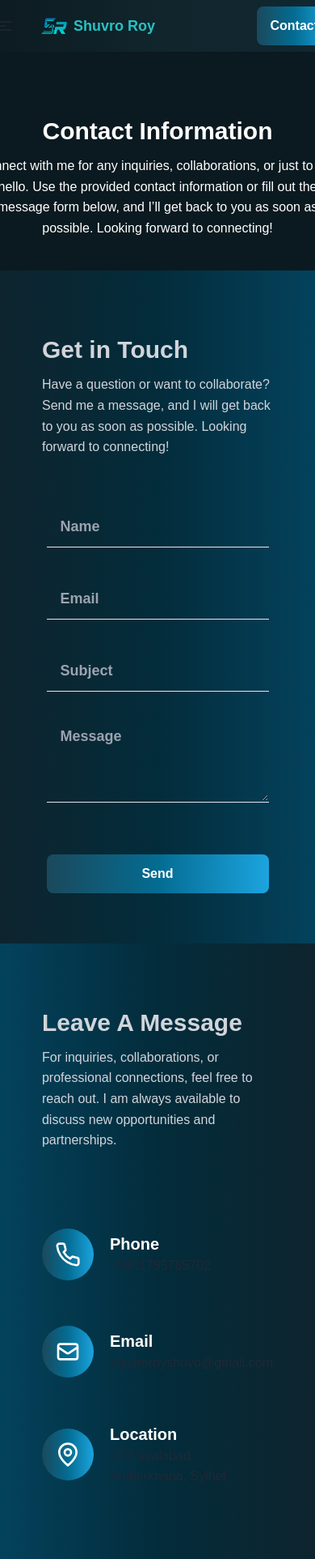
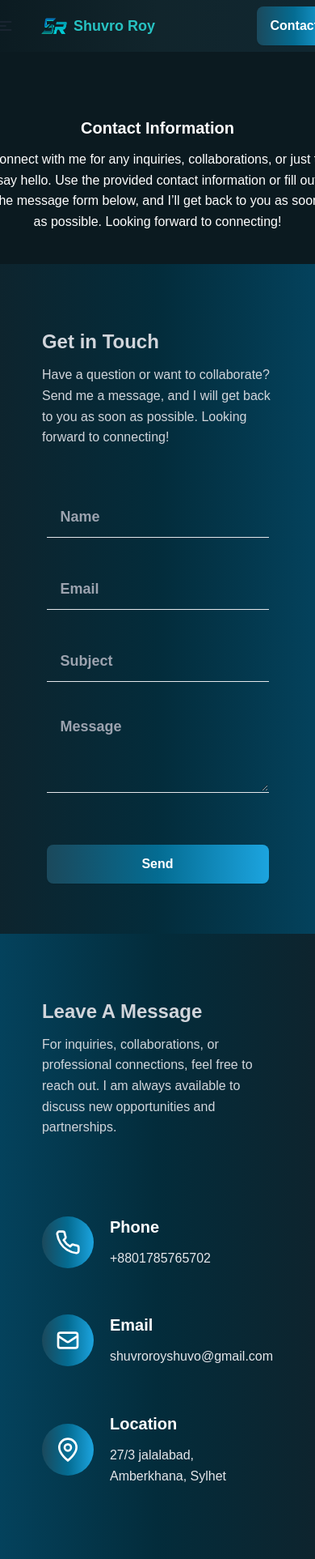
Before and after one commit to Mr-RoyShuvro/shuvro-roy-portfolio, a React (Vite) app: page /contact in a window 390 px wide. Shown: the top 1925 px of the page at 81% size. Built offline with nearby package versions, Linux system fonts and the light colour scheme.

Commit message:
make responsive: title, footer

```diff
--- a/src/components/Footer.jsx
+++ b/src/components/Footer.jsx
@@ -63,8 +63,8 @@ const Footer = () => {
                 </nav>
             </footer>
             <footer className="footer bg-gradient-to-r from-[#040b0e] via-[#020e13] to-[#04141b] text-base-content border-t border-[#1c5974] px-10 py-4">
-                <div className="grid grid-cols-3">
-                    <img className="w-14 h-12 col-span-2" src={logo} alt="" />
+                <div className="grid grid-cols-2 md:grid-cols-3">
+                    <img className="w-14 h-12 md:col-span-2" src={logo} alt="" />
                     <p className="text-sm text-gray-400 pt-5">
                         © 2024 Shuvro Roy. All rights reserved.
                     </p>
--- a/src/pages/About/Skills.jsx
+++ b/src/pages/About/Skills.jsx
@@ -11,8 +11,8 @@ const Skills = () => {
     return (
         <div className="mt-32">
             <div className="max-w-4xl mx-auto">
-                <h3 className="text-3xl font-bold pb-3 text-white text-center">Skills & Expertise</h3>
-                <p className="text-white pb-10 text-center">
+                <h3 className="text-xl md:text-3xl font-bold pb-3 text-white text-center">Skills & Expertise</h3>
+                <p className="text-white pb-10 text-center px-3 md:px-0">
                     Showcasing a diverse set of technical skills and expertise, highlighting proficiency
                     in various programming languages, frameworks, and tools essential for web development and beyond.
                 </p>
--- a/src/pages/Banner/Banner.jsx
+++ b/src/pages/Banner/Banner.jsx
@@ -9,20 +9,20 @@ import SkillName from "./SkillName";
 
 const Banner = () => {
     return (
-        <div className="md:h-screen bg-gradient-to-r from-[#0b1a20] via-[#11252c] to-[#102731]">
+        <div className="h-screen bg-gradient-to-r from-[#0b1a20] via-[#11252c] to-[#102731]">
             <div className="flex flex-col-reverse md:flex-row">
                 <div className="flex-1 py-10 md:py-48 px-10">
                     <div className="pb-5">
                         <Name></Name>
                     </div>
                     <SkillName></SkillName>
-                    <div className="mt-14">
+                    <div className="mt-14 flex flex-col justify-center md:justify-start items-center md:items-start">
                         <Link to="https://drive.google.com/file/d/1kOWHTdjqUZHx2swd1pi6zbbFY50CGvT2/view?usp=sharing">
                             <button className="btn text-sm md:text-base border-none text-white bg-gradient-to-r from-[#1b495c] via-[#046c92] to-[#1ca4df]  hover:from-[#173a47] hover:via-[#217897] hover:to-[#3e7f9b] ">Download My Resume
                                 <LuDownload className="text-xl md:text-2xl text-white"></LuDownload>
                             </button>
                         </Link>
-                        <div className="flex gap-5 mt-5 pl-10">
+                        <div className="flex gap-5 mt-5 pl-0 md:pl-10">
                             <Link to="https://www.facebook.com/shuvro.roy.315">
                                 <FaFacebookSquare className="w-5 h-5 bg-w text-[#1ca4df]"></FaFacebookSquare>
                             </Link>
@@ -38,7 +38,7 @@ const Banner = () => {
                         </div>
                     </div>
                 </div>
-                <div className="w-1/2 px-2 ml-28 md:ml-0">
+                <div className="w-3/4 md:w-1/2 px-2 mx-auto">
                     <img className="" src={banner} alt="" />
                 </div>
             </div>
--- a/src/pages/Contact/Contact.jsx
+++ b/src/pages/Contact/Contact.jsx
@@ -7,8 +7,8 @@ const Contact = () => {
     return (
         <div className="bg-[#0b1a20] py-20">
             <div className="max-w-4xl mx-auto">
-                <h3 className="text-3xl font-bold pb-3 text-white text-center">Contact Information</h3>
-                <p className="text-white pb-10 text-center">
+                <h3 className="text-xl md:text-3xl font-bold pb-3 text-white text-center">Contact Information</h3>
+                <p className="text-white pb-10 text-center px-3 md:px-0">
                     Connect with me for any inquiries, collaborations, or just to say hello. Use the provided contact
                     information or fill out the message form below, and I’ll get back to you as soon as possible. Looking
                     forward to connecting!
@@ -17,7 +17,7 @@ const Contact = () => {
             <div className='flex flex-col md:flex-row max-w-6xl mx-auto'>
                 <div className="md:w-1/2 bg-gradient-to-r from-[#0f232c] via-[#032c3b] to-[#044561]">
                     <div className="px-20 pt-20">
-                        <h3 className="text-3xl font-bold pb-3 text-gray-300">Get in Touch</h3>
+                        <h3 className="text-2xl md:text-3xl font-bold pb-3 text-gray-300">Get in Touch</h3>
                         <p className="text-gray-300">
                             Have a question or want to collaborate? Send me a message, and I will
                             get back to you as soon as possible. Looking forward to connecting!
@@ -58,7 +58,7 @@ const Contact = () => {
                 </div>
                 <div className="md:w-1/2 bg-gradient-to-r from-[#044561] via-[#032c3b] to-[#0f232c] px-20 py-20 space-y-14 md:border-l-2 md:border-[#3dc5ff]">
                     <div>
-                        <h3 className="text-3xl font-bold pb-3 text-gray-300">Leave A Message</h3>
+                        <h3 className="text-2xl md:text-3xl font-bold pb-3 text-gray-300">Leave A Message</h3>
                         <p className="text-gray-300 pb-10">For inquiries, collaborations, or professional connections, feel free to reach out.
                             I am always available to discuss new opportunities and partnerships.</p>
                     </div>
@@ -68,7 +68,7 @@ const Contact = () => {
                         </figure>
                         <div>
                             <h2 className="text-white text-xl font-semibold">Phone</h2>
-                            <p>+8801785765702</p>
+                            <p className="text-gray-200 pt-3">+8801785765702</p>
                         </div>
                     </div>
                     <div className="flex gap-5 items-center">
@@ -77,7 +77,7 @@ const Contact = () => {
                         </figure>
                         <div>
                             <h2 className="text-white text-xl font-semibold">Email</h2>
-                            <p>shuvroroyshuvo@gmail.com</p>
+                            <p className="text-gray-200 pt-3">shuvroroyshuvo@gmail.com</p>
                         </div>
 
                     </div>
@@ -87,7 +87,7 @@ const Contact = () => {
                         </figure>
                         <div>
                             <h2 className="text-white text-xl font-semibold">Location</h2>
-                            <p>27/3 jalalabad, Amberkhana, Sylhet</p>
+                            <p className="text-gray-200 pt-3">27/3 jalalabad, Amberkhana, Sylhet</p>
                         </div>
                     </div>
                     {/* btn */}
--- a/src/pages/Portfolio/Portfolio.jsx
+++ b/src/pages/Portfolio/Portfolio.jsx
@@ -17,8 +17,8 @@ import img12 from "../../assets/l.png"
 const Portfolio = () => (
     <div className="bg-[#0b1a20] pt-20">
         <div className="text-center max-w-5xl mx-auto pb-10">
-            <h3 className="text-4xl font-bold pb-3 text-white">Showcasing Excellence in Web Development</h3>
-            <p className="text-white">Explore a refined portfolio that highlights my expertise in web development. This site features innovative
+            <h3 className="text-xl md:text-4xl font-bold pb-3 text-white px-10 md:px-0">Showcasing Excellence in Web Development</h3>
+            <p className="text-white text-sm md:text-base px-3 md:px-0">Explore a refined portfolio that highlights my expertise in web development. This site features innovative
                 projects and a user-centric design, demonstrating my skills in modern technologies. Discover my journey and
                 envision how I can contribute to your next project.
             </p>
--- a/src/pages/Portfolio/Services.jsx
+++ b/src/pages/Portfolio/Services.jsx
@@ -9,8 +9,8 @@ export default function Services() {
     return (
         <div className="bg-[#0b1a20]">
             <div className="text-center max-w-4xl mx-auto pt-20">
-                <h3 className="text-4xl font-bold pb-3 text-white">Cutting-Edge Web Solutions</h3>
-                <p className="text-white">
+                <h3 className="text-xl md:text-4xl font-bold pb-3 text-white">Cutting-Edge Web Solutions</h3>
+                <p className="text-white px-3 md:px-0">
                     Delivering innovative web solutions, from sleek and responsive design to dynamic development and
                     seamless e-commerce integration, ensuring your online presence is both impactful and user-friendly.
                 </p>
```
Also changed, not shown: src/pages/About/About.jsx (+6 -6 lines).
